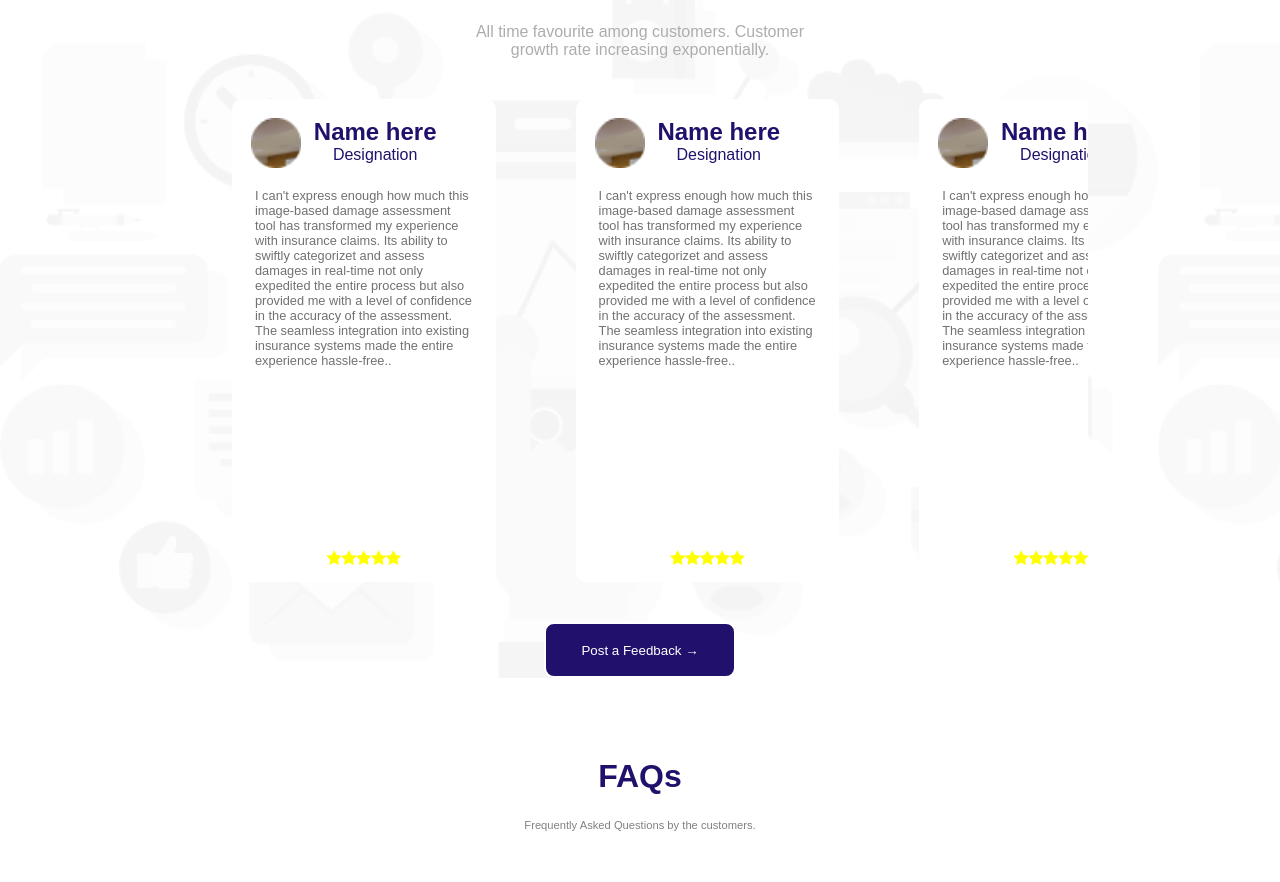
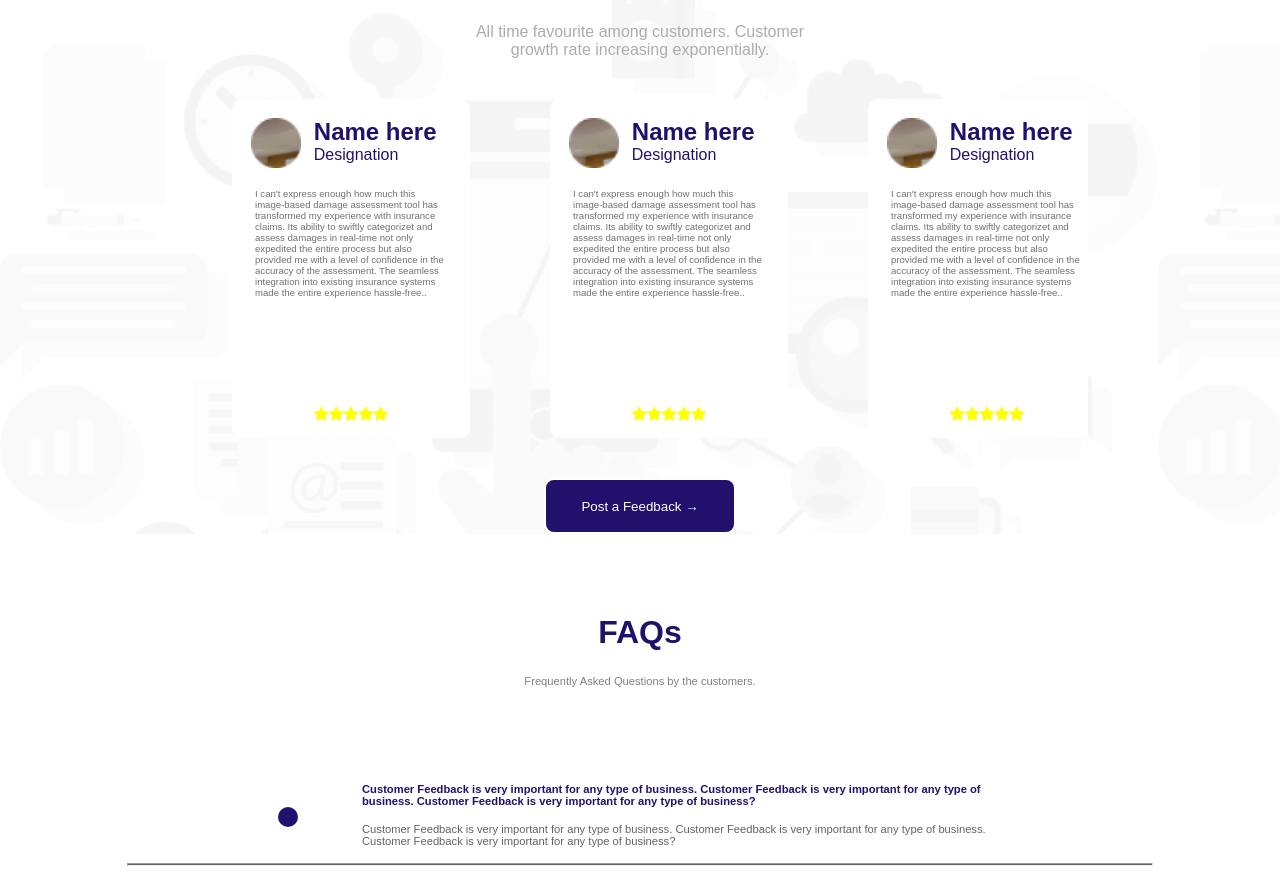
Before and after one commit to Shakshi2904/VendingWebsite-main, a React (Create React App) app: page / in a window 1280 px wide. Shown: the part 6327-7209 px from the top of the page. Built offline with nearby package versions, Linux system fonts and the light colour scheme; a web font is replaced by a local one.

Commit message:
Update Note.css

```diff
--- a/src/Note.css
+++ b/src/Note.css
@@ -14,12 +14,12 @@
 }
 .n{
     text-align: start;
-    width: 17vw;
-    height: 38vh;
+    width: 15vw;
+    height: 20vh;
     padding: 20px;
     background-color: white;
     color: rgba(113, 113, 113, 1);
-    font-size: 1vw;
+    font-size: 0.75vw;
 }
 .checked{
     color: yellow;
@@ -37,6 +37,9 @@
     background-color: white;
     margin: 40px;
     text-align: center;
+}
+.start1{
+    margin-left: -20vh;
 }
 #feedback{
     text-align: center;
@@ -64,8 +67,14 @@
     flex-direction: column;
     background-color: white;
     color:rgba(34, 17, 108, 1);
+    justify-content: start;
+    align-items: start;
 }
 #name h2{
+    color:rgba(34, 17, 108, 1);
+    background-color: white;
+}
+#name h5{
     color:rgba(34, 17, 108, 1);
     background-color: white;
 }
```
